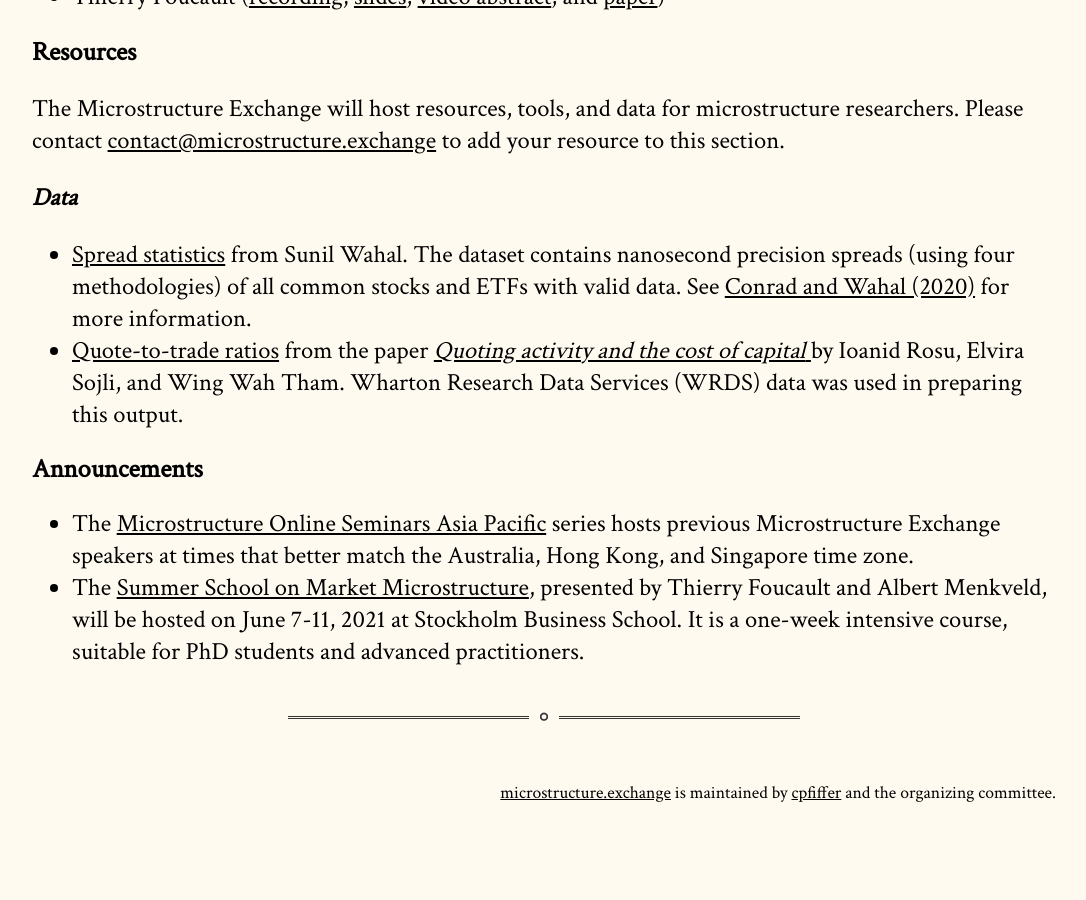
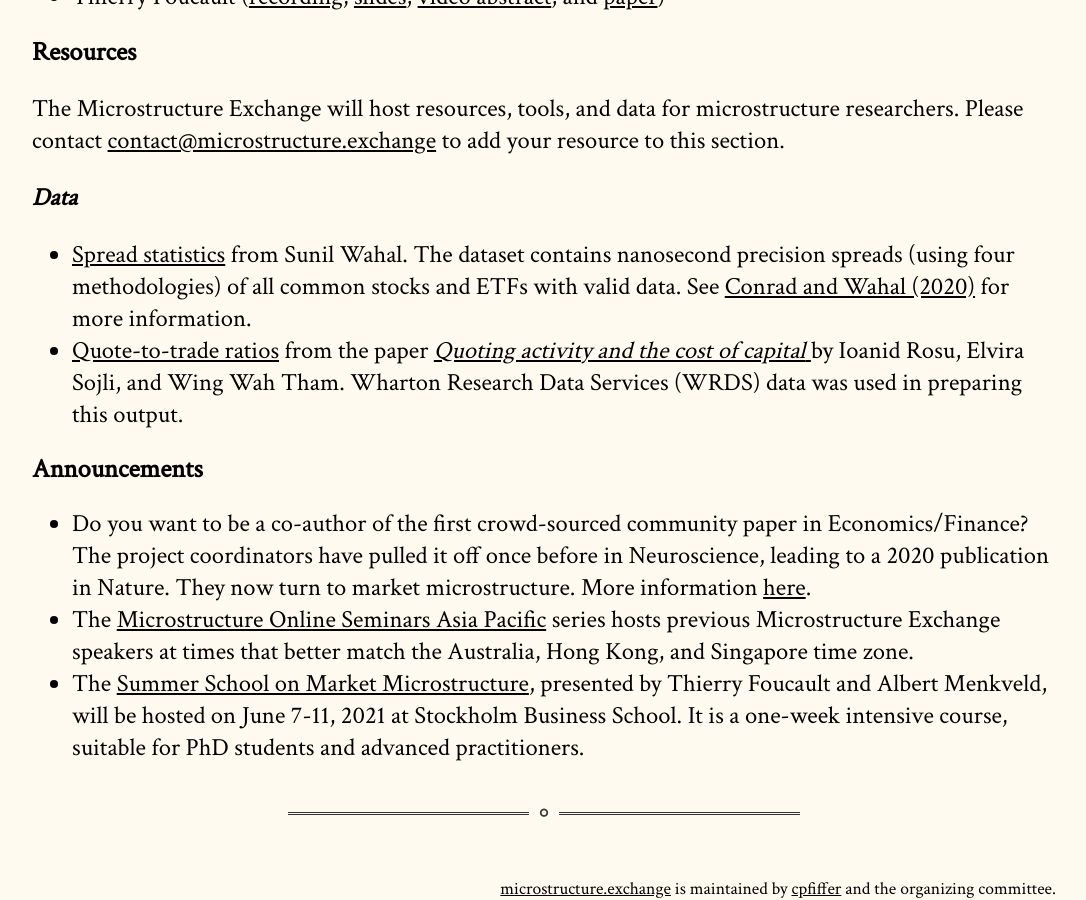
Before and after one commit to cpfiffer/microstructure.exchange, a Jekyll site: the page built from index.md, in a window 1280 px wide and 900 px high, scrolled down 3001 px. Shown: the whole window, without its empty margins (96-1182 px from the left). Built offline with Jekyll 4.4.1, drawn with Linux system fonts in a browser that asks for light colours; some web fonts are replaced; before the commit the page ends 3805 px from its top, so only the background shows below that.

Commit message:
Add announcement

```diff
--- a/index.md
+++ b/index.md
@@ -80,5 +80,6 @@ The Microstructure Exchange will host resources, tools, and data for microstruct
 
 ## Announcements
 
+- Do you want to be a co-author of the first crowd-sourced community paper in Economics/Finance? The project coordinators have pulled it off once before in Neuroscience, leading to a 2020 publication in Nature. They now turn to market microstructure. More information [here](https://fincap.academy/).
 - The [Microstructure Online Seminars Asia Pacific](https://sites.google.com/site/esojli/online-sem-ap) series hosts previous Microstructure Exchange speakers at times that better match the Australia, Hong Kong, and Singapore time zone.
 - The [Summer School on Market Microstructure](https://microstructure-course.com/), presented by Thierry Foucault and Albert Menkveld, will be hosted on June 7-11, 2021 at Stockholm Business School. It is a one-week intensive course, suitable for PhD students and advanced practitioners.
```
